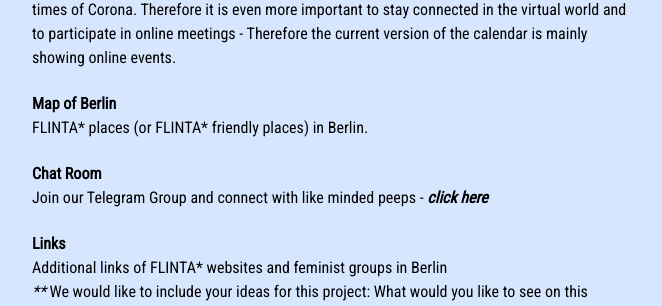
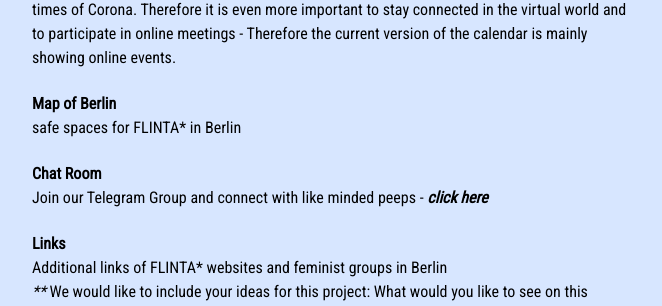
Before and after one commit to jeonghihi/commaneverends.github.io, a Jekyll site: the page built from about.md, in a window 1280 px wide. Shown: the part 1018-1324 px from the top of the page, without its empty margins (308-970 px from the left). Built offline with Jekyll 4.4.1, drawn with Linux system fonts in a browser that asks for light colours.

Commit message:
Update about.md

```diff
--- a/about.md
+++ b/about.md
@@ -32,9 +32,10 @@ Even before corona we were planning to set up a calendar for flinta events. A ca
 It's even more difficult to stay connected and to show solidarity and to support each other in times of Corona. Therefore it is even more important to stay connected in the virtual world and to participate in online meetings - Therefore the current version of the calendar is mainly showing online events.
 
 <h3>Map of Berlin  </h3>
-FLINTA* places (or FLINTA* friendly places) in Berlin.
+safe spaces for FLINTA* in Berlin
+
 <h3>Chat Room </h3>
-Join our Telegram Group and connect with like minded peeps - <span style="font-weight: bold; font-style: italic; color: red;"><a href="https://web.telegram.org/#/im?p=g527936522">click here</a></span>
+Join our Telegram Group and connect with like minded peeps - <span style="font-weight: bold; font-style: italic; color: red;"><a href="https://web.telegram.org/#/im?p=@commaneverends">click here</a></span>
 
 <h3>Links </h3>
 Additional links of FLINTA* websites and feminist groups in Berlin
```
